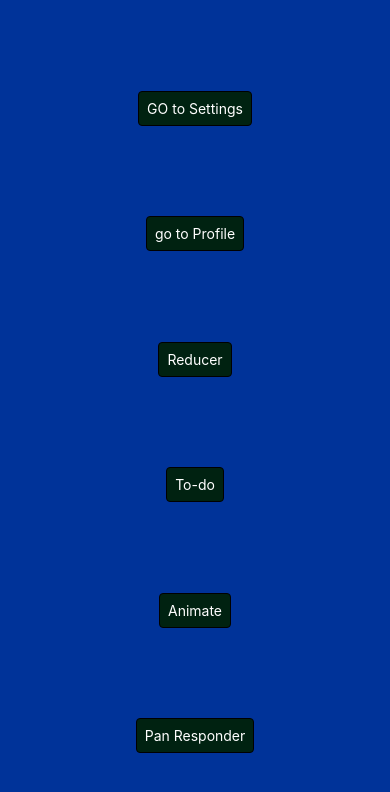
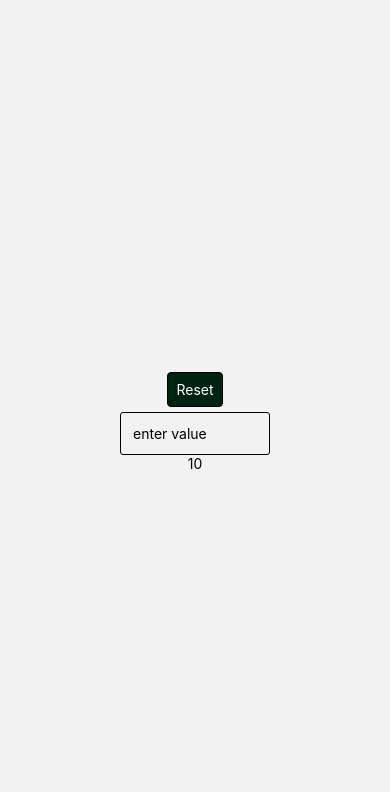
Before and after one commit to umerzulfiqar021/CodekApp, a React Native app: screen /Tool in a window 390 px wide. Shown: the top 792 px of the page. Built offline with nearby package versions, Linux system fonts and the light colour scheme.

Commit message:
continuing store

```diff
--- a/App.js
+++ b/App.js
@@ -11,10 +11,14 @@ import ReducerScreen from "./src/screens/Tabs/ReducerScreen"
 import Todo from "./src/screens/Tabs/Todo";
 import Animate from "./src/screens/Animate";
 import Pan from "./src/screens/Pan";
+import Tool from "./src/screens/Tool";
+import { Provider } from "react-redux";
+import { ourStore } from "./src/redux/store/store";
 export default function App() {
   // Stack= createStackNavigator()
   const Root = createStackNavigator();
   return (
+    <Provider store={ourStore}>
     <NavigationContainer>
       <Root.Navigator >
         <Root.Screen
@@ -40,9 +44,11 @@ export default function App() {
       <Root.Screen name= 'Todo' component={Todo} options={{headerShown:false}}/>
       <Root.Screen name= 'Animate' component={Animate} options={{headerShown:false}}/>
       <Root.Screen name= 'Pan' component={Pan} options={{headerShown:false}}/>
+      <Root.Screen name= 'Tool' component={Tool} options={{headerShown:false}}/>
 
       </Root.Navigator>
     </NavigationContainer>
+    </Provider>
   );
 }
 
--- a/package.json
+++ b/package.json
@@ -13,12 +13,14 @@
     "@react-native-async-storage/async-storage": "^2.1.0",
     "@react-navigation/native": "^7.0.14",
     "@react-navigation/stack": "^7.1.1",
+    "@reduxjs/toolkit": "^2.5.1",
     "expo": "~52.0.25",
     "expo-status-bar": "~2.0.1",
     "react": "18.3.1",
     "react-native": "0.76.6",
     "react-native-safe-area-context": "4.12.0",
-    "react-native-screens": "~4.4.0"
+    "react-native-screens": "~4.4.0",
+    "react-redux": "^9.2.0"
   },
   "devDependencies": {
     "@babel/core": "^7.20.0",
--- /dev/null
+++ b/src/redux/slice/counterSlice.ts
@@ -0,0 +1,28 @@
+import { createSlice, PayloadAction } from "@reduxjs/toolkit";
+export interface counter {
+    value: number,
+    number:number
+}
+const initialState:counter = {
+    value: 0,
+    number:10,
+}
+export const counterSlice= createSlice({
+    name: 'counter',
+     initialState,
+    reducers: {
+        increment: (state) => {
+            state.value += 1
+        },
+        incrementByAmount: (state,action:PayloadAction<number>) => {
+            state.number += Number(action.payload)
+        },
+        resetValue: (state) => {
+            state.number = 0;
+        }
+    }
+
+
+})
+export const  {increment,incrementByAmount,resetValue} = counterSlice.actions
+export default counterSlice.reducer
--- /dev/null
+++ b/src/redux/store/store.ts
@@ -0,0 +1,13 @@
+import { configureStore } from "@reduxjs/toolkit";
+import reducer from "../slice/counterSlice";
+
+ export const ourStore = configureStore({
+    reducer:{
+        counter: reducer
+    }
+})
+
+// Infer the `RootState` and `AppDispatch` types from the store itself
+export type RootState = ReturnType<typeof ourStore.getState>
+// Inferred type: {posts: PostsState, comments: CommentsState, users: UsersState}
+// export type AppDispatch = typeof ourStore.dispatch
--- a/src/screens/Pan.tsx
+++ b/src/screens/Pan.tsx
@@ -1,6 +1,6 @@
 import { Animated, PanResponder, SafeAreaView, StyleSheet, Text, View } from 'react-native'
 import React, { useRef } from 'react'
-import { transform } from '@babel/core'
+
 
 const Pan = () => {
     const pan = useRef(new Animated.ValueXY()).current
@@ -68,8 +68,9 @@ const styles = StyleSheet.create({
       box: {
         height: 150,
         width: 150,
-        backgroundColor: 'blue',
-        borderRadius: 5,
-        marginTop: 5
+        backgroundColor: '#067',
+        borderRadius: 15,
+        marginTop: 5,
+
       },
     });
--- a/src/screens/Tabs/Home.tsx
+++ b/src/screens/Tabs/Home.tsx
@@ -28,6 +28,9 @@ const Home = ({navigation,route}) => {
     const onclick6 = ()=> {
       navigation.push('Pan')
     }
+    const onclick7 = ()=> {
+      navigation.push('Tool')
+    }
   return (
 
     <View style = {styles.main}>
@@ -39,6 +42,7 @@ const Home = ({navigation,route}) => {
       <ButtonComponent  title='To-do' onPress={onclick4}/>
       <ButtonComponent  title='Animate' onPress={onclick5}/>
       <ButtonComponent  title='Pan Responder' onPress={onclick6}/>
+      <ButtonComponent  title='Redux Tool Kit' onPress={onclick7}/>
 
     </View>
 
--- /dev/null
+++ b/src/screens/Tool.tsx
@@ -0,0 +1,36 @@
+import { StyleSheet, Text, View } from 'react-native'
+import React from 'react'
+import ButtonComponent from '../components/ButtonComponent'
+import { useDispatch, useSelector } from 'react-redux'
+import { ourStore, RootState } from '../redux/store/store'
+import { incrementByAmount, resetValue } from '../redux/slice/counterSlice'
+import Input from '../components/Input'
+
+const Tool = () => {
+    const valueByAmount = useSelector((state:RootState)=>state.counter.number)
+    const dipatch = useDispatch();
+    const  incremnet = (input)=> {
+        dipatch(incrementByAmount(input))
+    }
+  return (
+    <View style = {styles.container}>
+
+     {/* <ButtonComponent title='increment'  onPress={()=>dipatch(incrementByAmount(4))}/>  */}
+     <ButtonComponent title='Reset'  onPress={()=>dipatch(resetValue())}/>
+        <Input placeholder={'enter value'} onSubmitEditing={(value)=>incremnet(value)}/>
+
+
+     <Text>{valueByAmount}</Text>
+    </View>
+  )
+}
+
+export default Tool
+
+const styles = StyleSheet.create({
+    container: {
+        flex:1,
+        alignItems: 'center',
+        justifyContent: 'center'
+    }
+})
```
Also changed, not shown: 1 other file (tests, documents, lock files or other folders).
